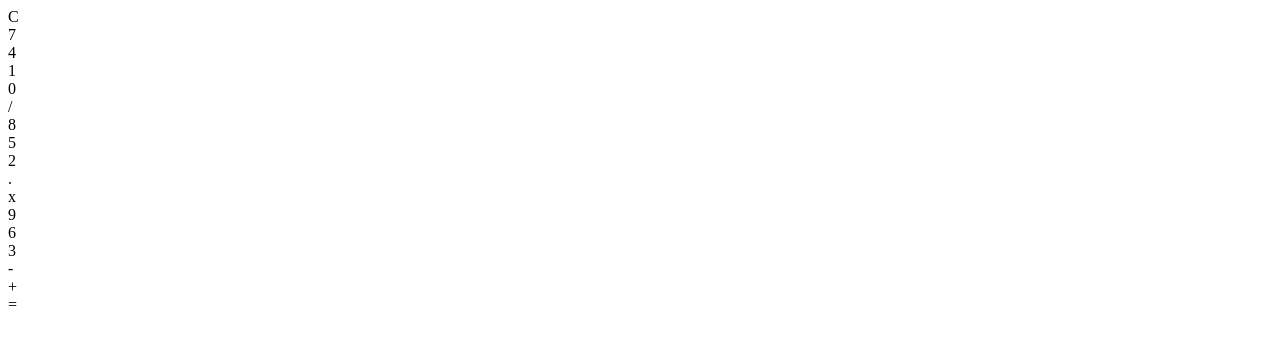
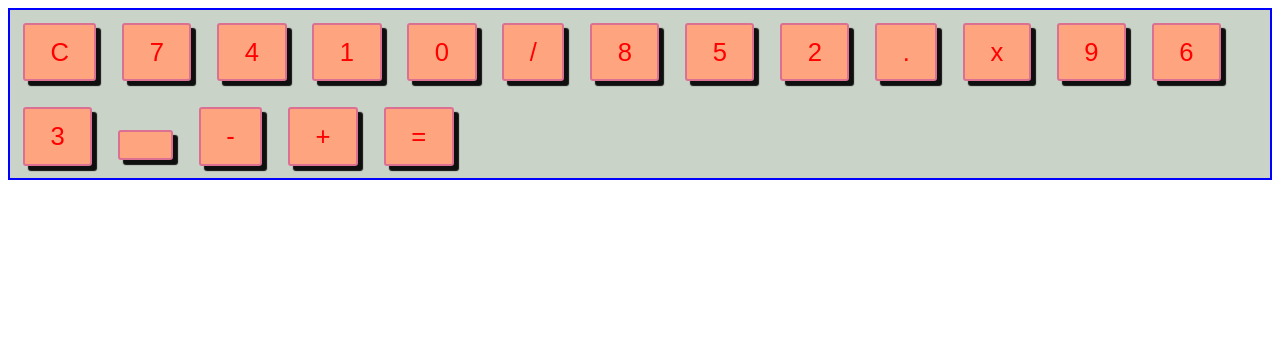
Before and after one commit to ali1129js/react-calc, a React (Create React App) app: page / in a window 1280 px wide. Shown: the top 342 px of the page. Built offline with nearby package versions, Linux system fonts and the light colour scheme.

Commit message:
buttons and wrapper as styled components

```diff
--- a/src/components/App.js
+++ b/src/components/App.js
@@ -2,12 +2,13 @@
  * @Author: Ali
  * @Date:   2019-11-14T13:22:40+01:00
  * @Last modified by:   Ali
- * @Last modified time: 2019-11-14T13:57:42+01:00
+ * @Last modified time: 2019-11-15T12:50:42+01:00
  */
 
 import React from "react";
 import Buttons from "./Buttons";
 import Button from "./Button";
+
 const App = () => {
   const handleClick = e => {
     console.log(e.target.value);
--- a/src/components/Button.js
+++ b/src/components/Button.js
@@ -2,15 +2,33 @@
  * @Author: Ali
  * @Date:   2019-11-14T13:47:59+01:00
  * @Last modified by:   Ali
- * @Last modified time: 2019-11-14T18:17:24+01:00
+ * @Last modified time: 2019-11-15T19:25:27+01:00
  */
 import React from "react";
 import styled from "styled-components";
 
-const Button = props => (
-  <div className="button" data-value={props.value} onClick={props.handleClick}>
-    {props.label}
-  </div>
-);
+const MyButton = styled.button`
+  color: red;
+  display: inline-block;
+  background: #fea47f;
+  font-size: 1.6em;
+  margin: 0.5em;
+  padding: 0.5em 1em;
+  border: 2px solid palevioletred;
+  border-radius: 3px;
+  box-shadow: 5px 5px 1px #0f0f0f;
+  &:hover {
+    color: white;
+    background: #00b894;
+    box-shadow: 1px 1px 1px #0f0f0f;
+  }
+`;
 
+const Button = props => {
+  return (
+    <>
+      <MyButton>{props.label}</MyButton>
+    </>
+  );
+};
 export default Button;
--- a/src/components/Buttons.js
+++ b/src/components/Buttons.js
@@ -2,12 +2,21 @@
  * @Author: Ali
  * @Date:   2019-11-14T13:27:17+01:00
  * @Last modified by:   Ali
- * @Last modified time: 2019-11-14T13:47:40+01:00
+ * @Last modified time: 2019-11-15T19:25:01+01:00
  */
 import React from "react";
+import styled from "styled-components";
+
+const Wraps = styled.div`
+  background: #cad3c8;
+  border: 2px solid blue;
+`;
 
 const Buttons = props => (
-  <div className="buttons-wrapper"> {props.children}</div>
+  <Wraps>
+    {" "}
+    <div className="buttons-wrapper"> {props.children}</div>
+  </Wraps>
 );
 
 export default Buttons;
```
